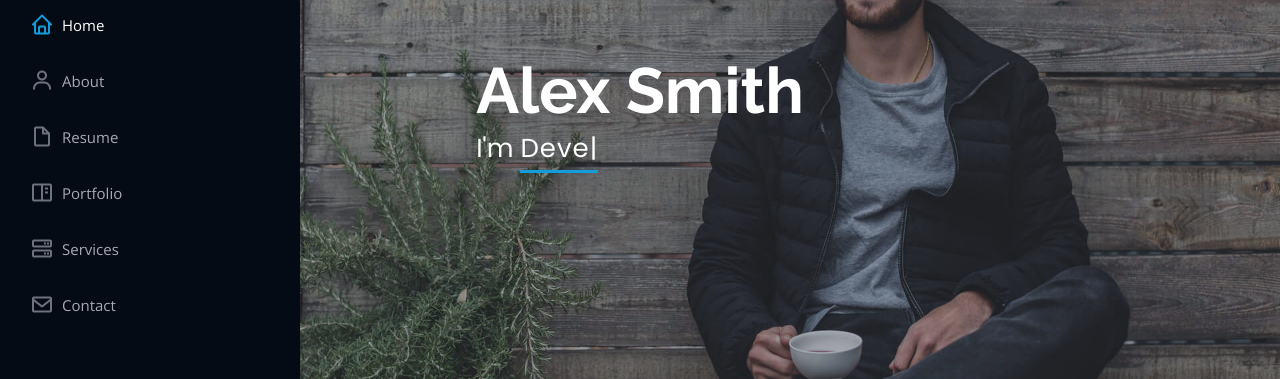
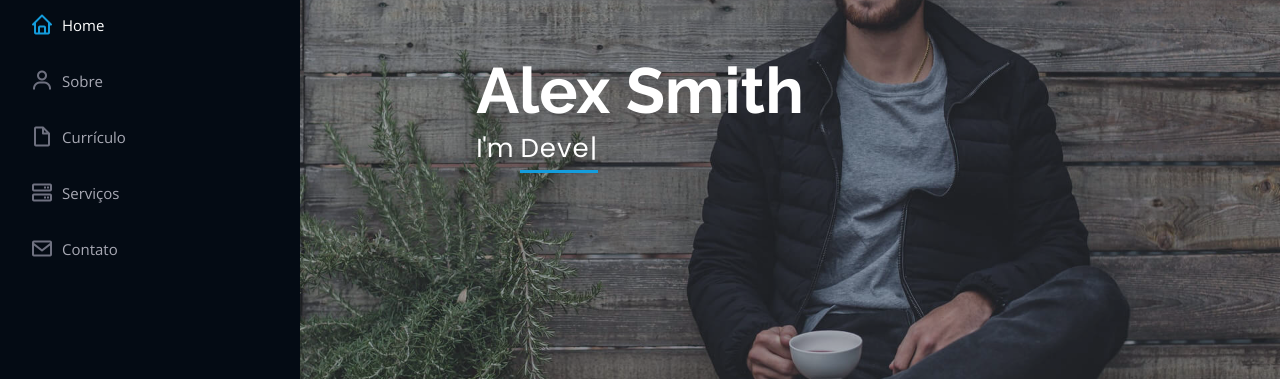
Before and after one commit to GeovanniZanani/Meu-portfolio, a plain HTML site: page index.html in a window 1280 px wide. Shown: the part 260-639 px from the top of the page. Drawn offline with nearby package versions, Linux system fonts and the light colour scheme.

Commit message:
Tradução do menu lateral

```diff
--- a/index.html
+++ b/index.html
@@ -60,11 +60,10 @@
       <nav id="navbar" class="nav-menu navbar">
         <ul>
           <li><a href="#hero" class="nav-link scrollto active"><i class="bx bx-home"></i> <span>Home</span></a></li>
-          <li><a href="#about" class="nav-link scrollto"><i class="bx bx-user"></i> <span>About</span></a></li>
-          <li><a href="#resume" class="nav-link scrollto"><i class="bx bx-file-blank"></i> <span>Resume</span></a></li>
-          <li><a href="#portfolio" class="nav-link scrollto"><i class="bx bx-book-content"></i> <span>Portfolio</span></a></li>
-          <li><a href="#services" class="nav-link scrollto"><i class="bx bx-server"></i> <span>Services</span></a></li>
-          <li><a href="#contact" class="nav-link scrollto"><i class="bx bx-envelope"></i> <span>Contact</span></a></li>
+          <li><a href="#Sobre" class="nav-link scrollto"><i class="bx bx-user"></i> <span>Sobre</span></a></li>
+          <li><a href="#resume" class="nav-link scrollto"><i class="bx bx-file-blank"></i> <span>Currículo</span></a></li>
+          <li><a href="#services" class="nav-link scrollto"><i class="bx bx-server"></i> <span>Serviços</span></a></li>
+          <li><a href="#contact" class="nav-link scrollto"><i class="bx bx-envelope"></i> <span>Contato</span></a></li>
         </ul>
       </nav><!-- .nav-menu -->
     </div>
```
